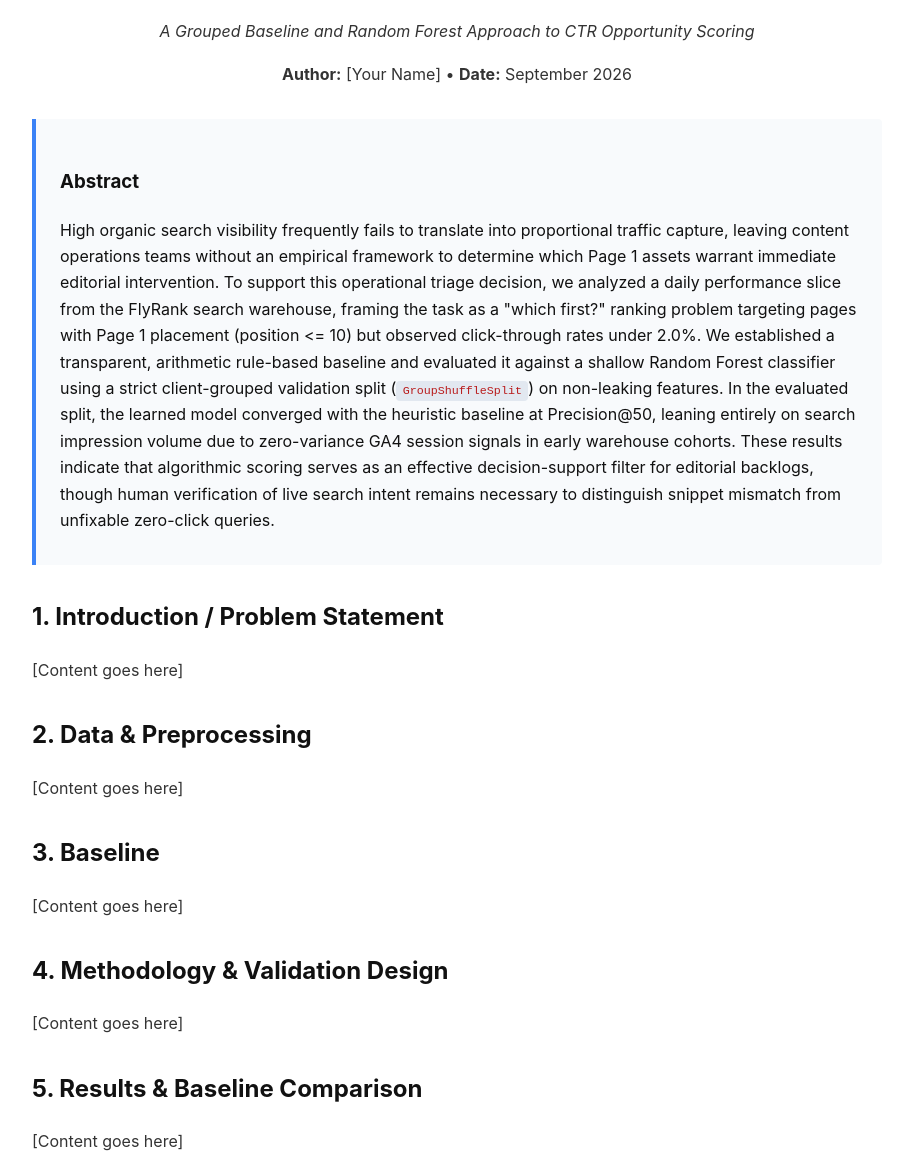
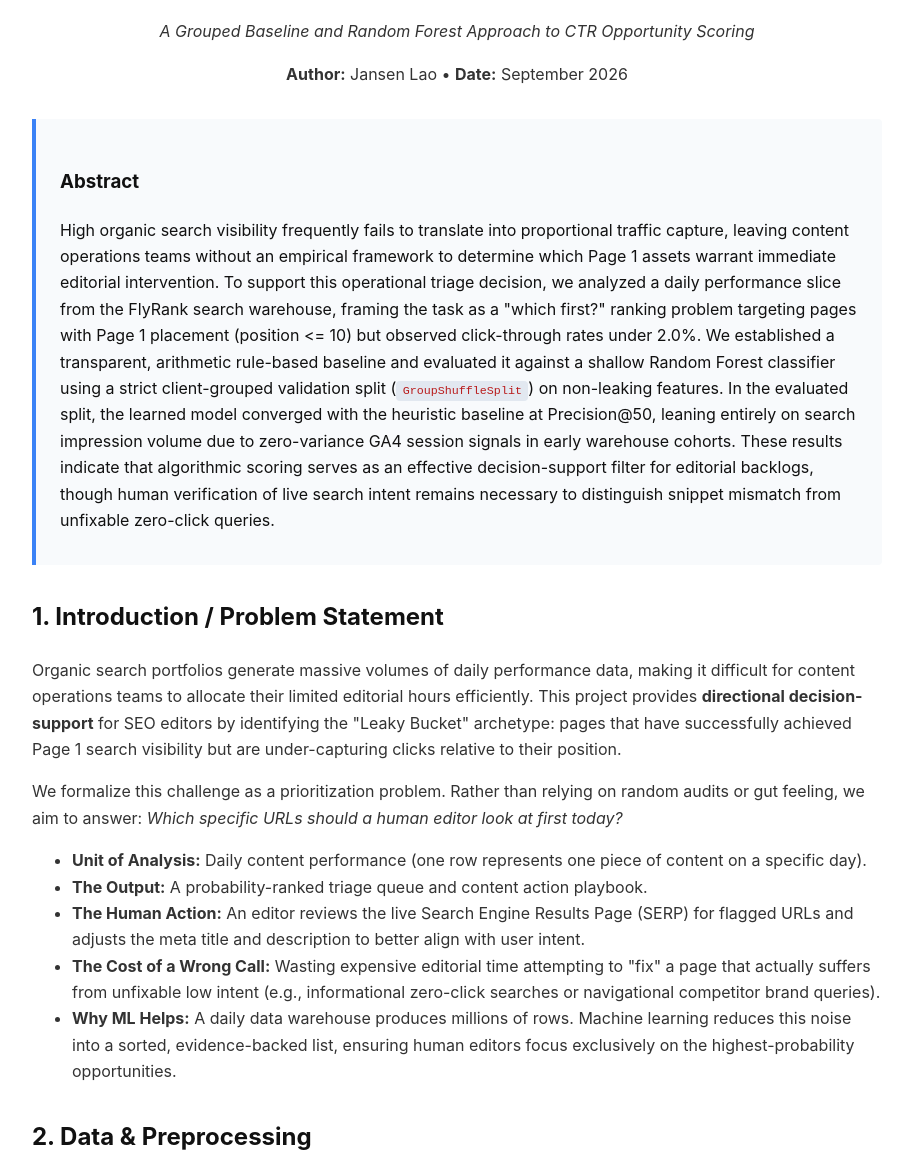
Before and after one commit to jlao14/flyrank-week1, a plain HTML site: page index.html in a window 1280 px wide. Shown: the part 120-1293 px from the top of the page, without its empty margins (183-1093 px from the left). Drawn offline with Linux system fonts and the light colour scheme.

Commit message:
Update author name and introduction in index.html
Updated author name and added introduction content to the HTML file.

```diff
--- a/index.html
+++ b/index.html
@@ -76,7 +76,7 @@
   <header>
     <h1>Prioritizing Search Snippet Interventions</h1>
     <p><em>A Grouped Baseline and Random Forest Approach to CTR Opportunity Scoring</em></p>
-    <p><strong>Author:</strong> [Your Name] &bull; <strong>Date:</strong> September 2026</p>
+    <p><strong>Author:</strong> Jansen Lao &bull; <strong>Date:</strong> September 2026</p>
   </header>
 
   <section class="callout">
@@ -86,7 +86,17 @@
 
   <section>
     <h2>1. Introduction / Problem Statement</h2>
-    <p>[Content goes here]</p>
+    <p>Organic search portfolios generate massive volumes of daily performance data, making it difficult for content operations teams to allocate their limited editorial hours efficiently. This project provides <strong>directional decision-support</strong> for SEO editors by identifying the "Leaky Bucket" archetype: pages that have successfully achieved Page 1 search visibility but are under-capturing clicks relative to their position.</p>
+
+    <p>We formalize this challenge as a prioritization problem. Rather than relying on random audits or gut feeling, we aim to answer: <em>Which specific URLs should a human editor look at first today?</em></p>
+
+    <ul>
+      <li><strong>Unit of Analysis:</strong> Daily content performance (one row represents one piece of content on a specific day).</li>
+      <li><strong>The Output:</strong> A probability-ranked triage queue and content action playbook.</li>
+      <li><strong>The Human Action:</strong> An editor reviews the live Search Engine Results Page (SERP) for flagged URLs and adjusts the meta title and description to better align with user intent.</li>
+      <li><strong>The Cost of a Wrong Call:</strong> Wasting expensive editorial time attempting to "fix" a page that actually suffers from unfixable low intent (e.g., informational zero-click searches or navigational competitor brand queries).</li>
+      <li><strong>Why ML Helps:</strong> A daily data warehouse produces millions of rows. Machine learning reduces this noise into a sorted, evidence-backed list, ensuring human editors focus exclusively on the highest-probability opportunities.</li>
+    </ul>
   </section>
 
   <section>
```
